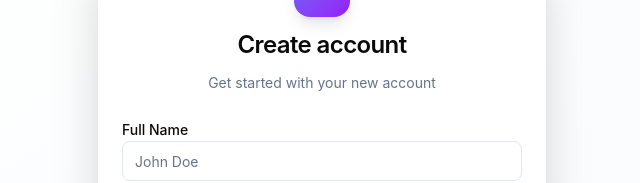
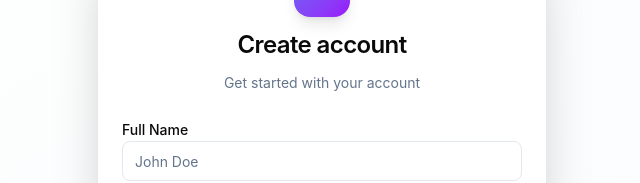
Before and after one commit to yutisio12/react-template, a Next.js app: page /register in a window 1280 px wide. Shown: the part 163-346 px from the top of the page, without its empty margins (318-958 px from the left). Built offline with nearby package versions, Linux system fonts and the light colour scheme; no server answers.

Commit message:
Update text in RegisterForm component

```diff
--- a/src/components/forms/RegisterForm.js
+++ b/src/components/forms/RegisterForm.js
@@ -99,7 +99,7 @@ export function RegisterForm() {
 
           <Link href="/login">
             <Button className="w-full mt-4">
-              Continue to Login
+              Continue Login
             </Button>
           </Link>
         </CardContent>
@@ -115,7 +115,7 @@ export function RegisterForm() {
         </div>
         <CardTitle className="text-2xl">Create account</CardTitle>
         <CardDescription>
-          Get started with your new account
+          Get started with your account
         </CardDescription>
       </CardHeader>
       <CardContent>
```
